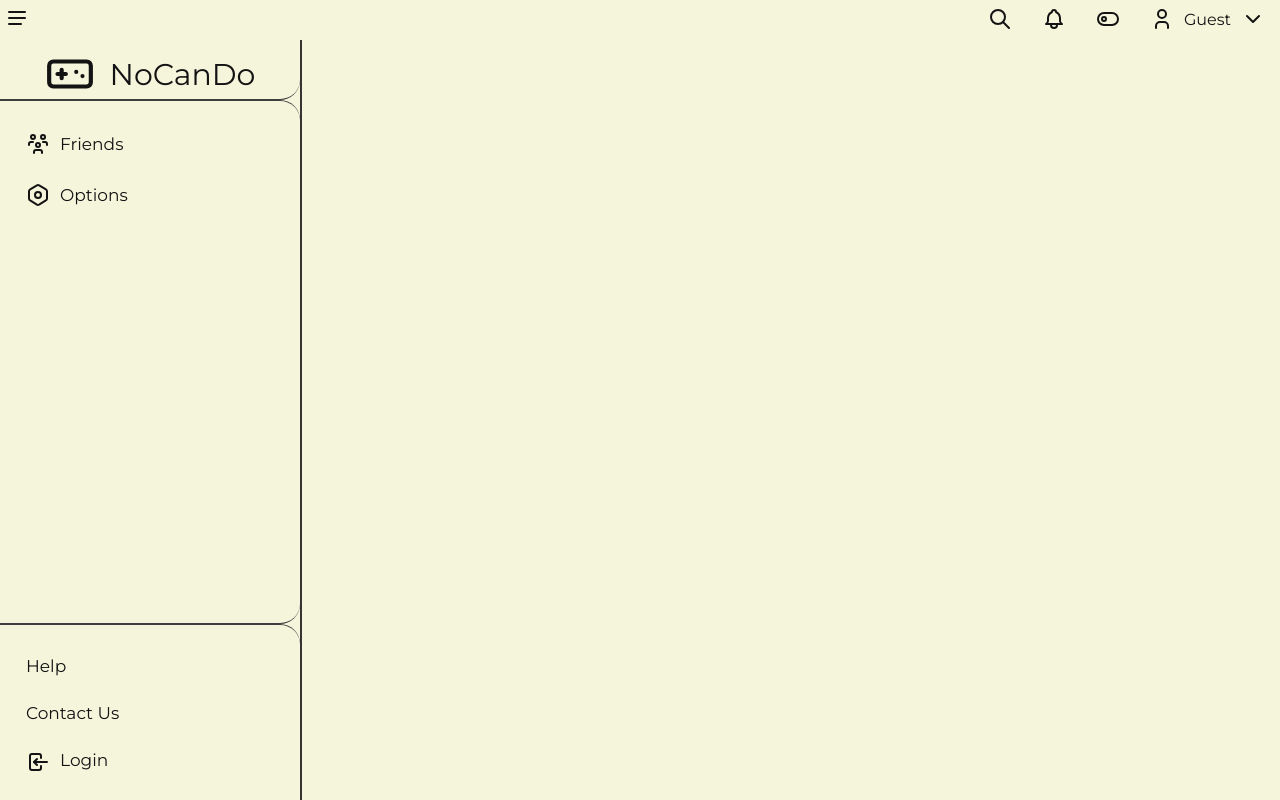
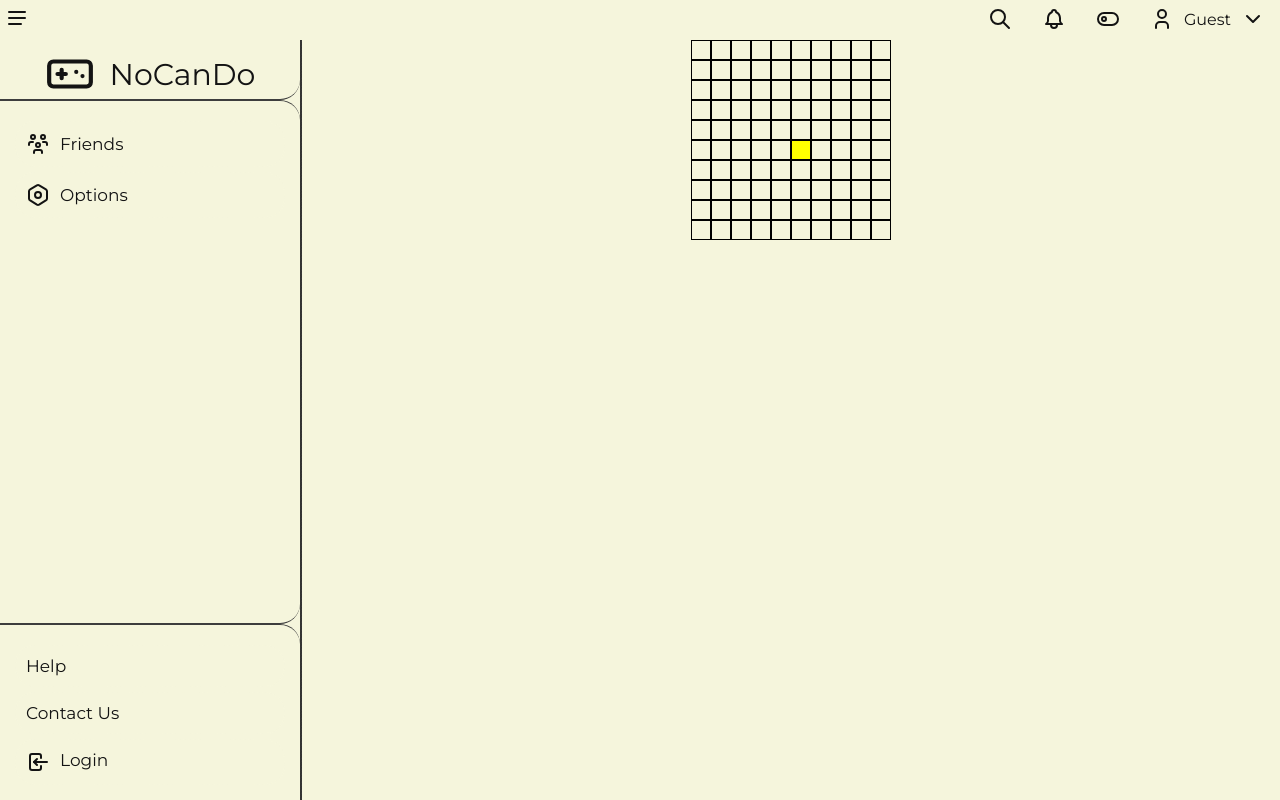
Before and after one commit to ayshrj/gaming-project, a React (Vite) app in the folder client/: page /games/pacman in a window 1280 px wide. Built offline with nearby package versions, Linux system fonts and the light colour scheme; no server answers.

Commit message:
nonogram touch feature added

```diff
--- a/client/src/components/Content.jsx
+++ b/client/src/components/Content.jsx
@@ -6,6 +6,7 @@ import Sudoku from "../pages/games/Sudoku";
 import Chess from "../pages/games/Chess";
 import Tetris from "../pages/games/Tetris";
 import SnakeGame from "../pages/games/SnakeGame";
+import PacMan from "../pages/games/PacMan";
 import Games from "../pages/Games";
 import { Routes, Route, Link } from "react-router-dom";
 
@@ -54,6 +55,7 @@ const Content = ({
           path="games/snakegame"
           element={<SnakeGame browserWindowWidth={browserWindowWidth} />}
         />
+        <Route path="games/pacman" element={<PacMan />} />
       </Routes>
     </div>
   );
--- a/client/src/pages/games/Nonogram.jsx
+++ b/client/src/pages/games/Nonogram.jsx
@@ -25,10 +25,25 @@ const Nonogram = ({ browserWindowWidth }) => {
   const [isMouseDown, setIsMouseDown] = useState(false);
   const [fillingValue, setFillingValue] = useState(0);
 
-  const handleMouseEvent = (e) => {
+  const handleEvent = (e) => {
     e.preventDefault();
     e.stopPropagation();
 
+    let row, col;
+
+    if (e.touches) {
+      const touches = e.touches[0];
+      if (touches) {
+        const targetElement = document.elementFromPoint(
+          touches.clientX,
+          touches.clientY
+        );
+        if (targetElement) {
+          row = targetElement.getAttribute("row");
+          col = targetElement.getAttribute("col");
+        }
+      }
+    }
     switch (e.type) {
       case "mousedown":
         setIsMouseDown(true);
@@ -42,9 +57,27 @@ const Nonogram = ({ browserWindowWidth }) => {
           setFillingValue(currGrid[rowDown][colDown] === 0 ? 1 : 0);
         }
 
-        let tempDataDown = [...currGrid];
-        tempDataDown[rowDown][colDown] = fillingValue;
-        setCurrGrid(tempDataDown);
+        let tempDataMouseDown = [...currGrid];
+        tempDataMouseDown[rowDown][colDown] = fillingValue;
+        setCurrGrid(tempDataMouseDown);
+        break;
+      case "touchstart":
+        setIsMouseDown(true);
+
+        if (!e.touches) {
+          row = e.currentTarget.getAttribute("row");
+          col = e.currentTarget.getAttribute("col");
+        }
+
+        if (xModeOn || e.button === 2 || (e.type === "touchstart" && xModeOn)) {
+          setFillingValue(currGrid[row][col] === 2 ? 0 : 2);
+        } else if (e.button === 0 || (e.type === "touchstart" && !xModeOn)) {
+          setFillingValue(currGrid[row][col] === 0 ? 1 : 0);
+        }
+
+        let tempDataTouchStart = [...currGrid];
+        tempDataTouchStart[row][col] = fillingValue;
+        setCurrGrid(tempDataTouchStart);
         break;
       case "mouseenter":
         if (isMouseDown) {
@@ -62,7 +95,38 @@ const Nonogram = ({ browserWindowWidth }) => {
           }
         }
         break;
+      case "touchmove":
+        if (isMouseDown) {
+          if (e.touches) {
+            const touch = e.touches[0];
+            const targetElement = document.elementFromPoint(
+              touch.clientX,
+              touch.clientY
+            );
+            row = targetElement.getAttribute("row");
+            col = targetElement.getAttribute("col");
+          } else {
+            row = e.currentTarget.getAttribute("row");
+            col = e.currentTarget.getAttribute("col");
+          }
+
+          if (
+            fillingValue === 0 ||
+            fillingValue === 2 ||
+            (fillingValue === 1 && currGrid[row][col] !== 2)
+          ) {
+            let tempDataEnter = [...currGrid];
+            tempDataEnter[row][col] = fillingValue;
+            setCurrGrid(tempDataEnter);
+          }
+        }
+        break;
       case "mouseup":
+        setIsMouseDown(false);
+        setFillingValue(0);
+        console.log(currGrid);
+        break;
+      case "touchend":
         setIsMouseDown(false);
         setFillingValue(0);
         console.log(currGrid);
@@ -140,13 +204,22 @@ const Nonogram = ({ browserWindowWidth }) => {
               col={j}
               draggable="false"
               onMouseDown={(e) => {
-                handleMouseEvent(e);
+                handleEvent(e);
               }}
               onMouseEnter={(e) => {
-                handleMouseEvent(e);
+                handleEvent(e);
               }}
               onMouseUp={(e) => {
-                handleMouseEvent(e);
+                handleEvent(e);
+              }}
+              onTouchStart={(e) => {
+                handleEvent(e);
+              }}
+              onTouchMove={(e) => {
+                handleEvent(e);
+              }}
+              onTouchEnd={(e) => {
+                handleEvent(e);
               }}
               onContextMenu={(e) => {
                 e.preventDefault();
--- /dev/null
+++ b/client/src/pages/games/PacMan.css
@@ -0,0 +1,26 @@
+.pacman-game {
+    display: flex;
+    flex-direction: column;
+    align-items: center;
+    justify-content: center;
+}
+
+.pacman-row {
+    display: flex;
+}
+
+.pacman-cell {
+    width: 20px;
+    height: 20px;
+    border: 1px solid black;
+    box-sizing: border-box;
+}
+
+.pacman {
+    background-color: yellow;
+}
+
+.ghost {
+    background-color: red;
+    /* Style your ghost differently if you like */
+}
--- /dev/null
+++ b/client/src/pages/games/PacMan.jsx
@@ -0,0 +1,77 @@
+import React, { useState, useEffect } from "react";
+import "./PacMan.css"; // Ensure this CSS file is linked correctly
+
+const numRows = 10;
+const numCols = 10;
+const initialPacManPosition = { row: 5, col: 5 };
+const ghostDelay = 100; // Delay in milliseconds (500ms here)
+
+const PacMan = () => {
+  const [pacManPosition, setPacManPosition] = useState(initialPacManPosition);
+  const [ghostPosition, setGhostPosition] = useState(initialPacManPosition);
+  const [pacManPath, setPacManPath] = useState([initialPacManPosition]);
+
+  const movePacMan = (dir) => {
+    setPacManPosition((prevPosition) => {
+      let { row, col } = prevPosition;
+      if (dir === "ArrowUp" && row > 0) row--;
+      else if (dir === "ArrowDown" && row < numRows - 1) row++;
+      else if (dir === "ArrowLeft" && col > 0) col--;
+      else if (dir === "ArrowRight" && col < numCols - 1) col++;
+      const newPosition = { row, col };
+      setPacManPath((prevPath) => [...prevPath, newPosition]);
+      return newPosition;
+    });
+  };
+
+  useEffect(() => {
+    const handleKeyDown = (e) => {
+      movePacMan(e.key);
+    };
+
+    window.addEventListener("keydown", handleKeyDown);
+
+    return () => {
+      window.removeEventListener("keydown", handleKeyDown);
+    };
+  }, []);
+
+  useEffect(() => {
+    const moveGhost = () => {
+      if (pacManPath.length > 1) {
+        // Ensure there's a path to follow
+        setGhostPosition(pacManPath[0]); // Move ghost to the next position in the path
+        setPacManPath((prevPath) => prevPath.slice(1)); // Remove the position the ghost just moved to
+      }
+    };
+
+    const intervalId = setInterval(moveGhost, ghostDelay);
+
+    return () => clearInterval(intervalId);
+  }, [pacManPath]);
+
+  return (
+    <div className="pacman-game">
+      {Array.from({ length: numRows }, (_, rowIndex) => (
+        <div key={rowIndex} className="pacman-row">
+          {Array.from({ length: numCols }, (_, colIndex) => (
+            <div
+              key={colIndex}
+              className={`pacman-cell ${
+                pacManPosition.row === rowIndex &&
+                pacManPosition.col === colIndex
+                  ? "pacman"
+                  : ghostPosition.row === rowIndex &&
+                    ghostPosition.col === colIndex
+                  ? "ghost"
+                  : ""
+              }`}
+            ></div>
+          ))}
+        </div>
+      ))}
+    </div>
+  );
+};
+
+export default PacMan;
--- a/client/src/pages/games/Sudoku.jsx
+++ b/client/src/pages/games/Sudoku.jsx
@@ -168,6 +168,7 @@ const Sudoku = () => {
 
     setPrompt("Everything looks good!");
   };
+
   useEffect(() => {
     const handleKeyDown = (event) => {
       if (
```
